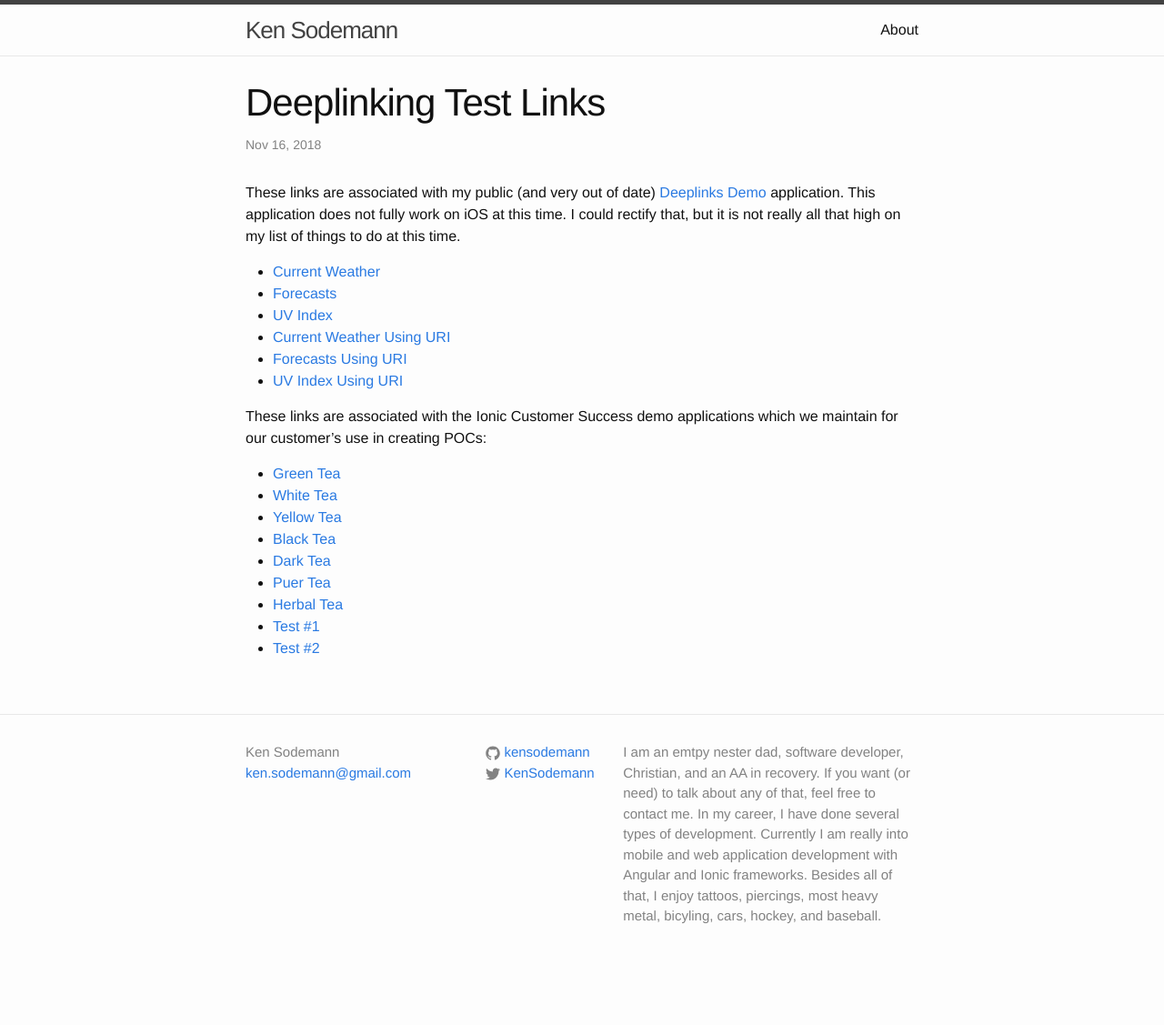
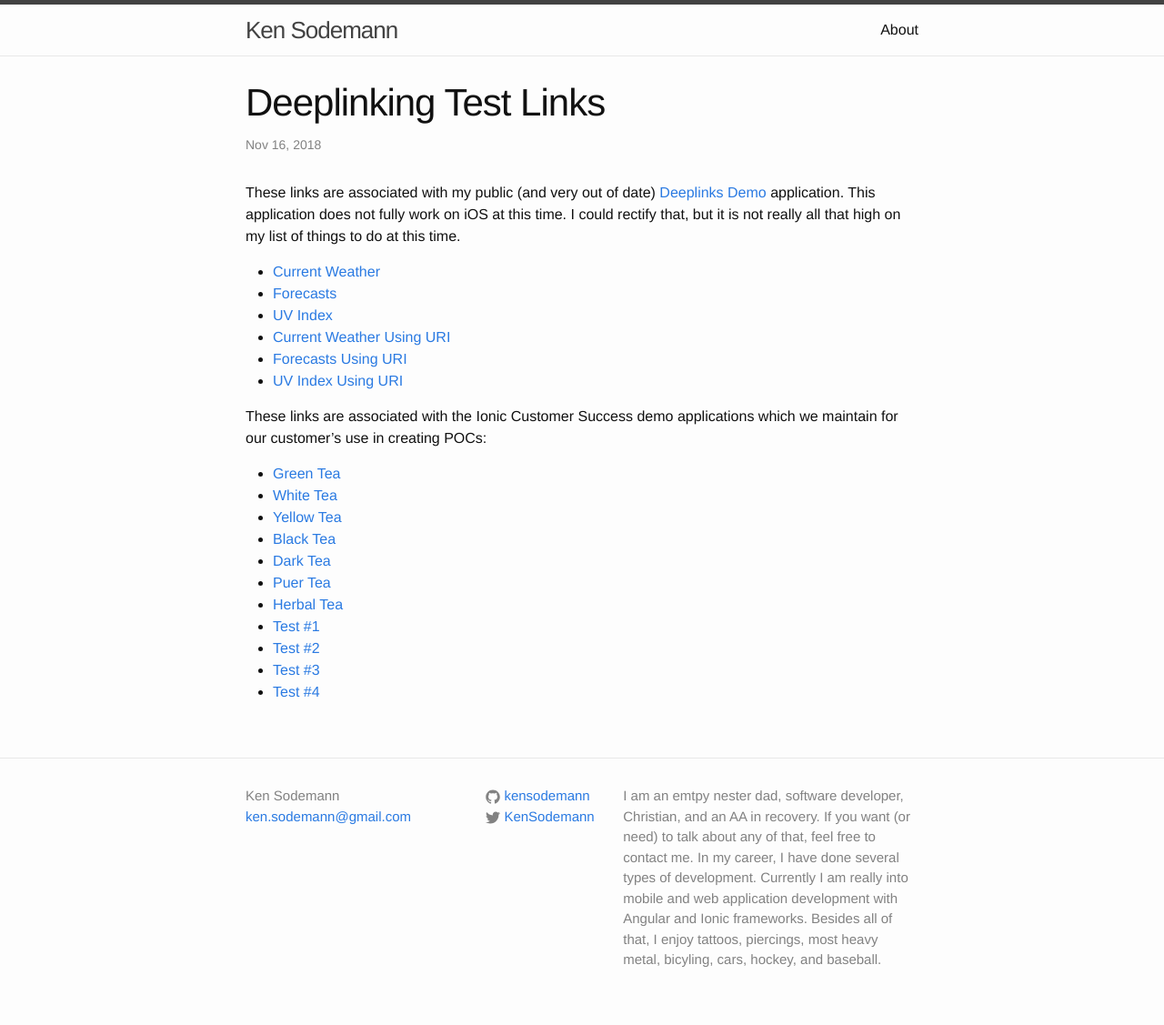
Before and after one commit to kensodemann/kensodemann.github.io, a Jekyll site: the page built from _posts/2018-11-16-deep-linking.markdown, in a window 1280 px wide. Shown: the whole page at 91% size. Built offline with Jekyll 4.4.1, drawn with Linux system fonts in a browser that asks for light colours; before the commit the page ends 1079 px from its top, so only the background shows below that.

Commit message:
test(deep-links): add ionic:// links

```diff
--- a/_posts/2018-11-16-deep-linking.markdown
+++ b/_posts/2018-11-16-deep-linking.markdown
@@ -26,6 +26,8 @@ These links are associated with the Ionic Customer Success demo applications whi
 - [Herbal Tea][herbalTest]
 - [Test #1][test1]
 - [Test #2][test2]
+- [Test #3][test3]
+- [Test #4][test4]
 
 
 [PublicDeeplinksDemo]: https://github.com/kensodemann/deeplinks-demo
@@ -44,3 +46,5 @@ These links are associated with the Ionic Customer Success demo applications whi
 [herbalTest]: https://cs-demo-deeplink.herokuapp.com/herbal
 [test1]: https://localhost/auth/callback
 [test2]: https://localhost/test
+[test3]: ionic://localhost/auth/callback
+[test4]: ionic://localhost/test
```
